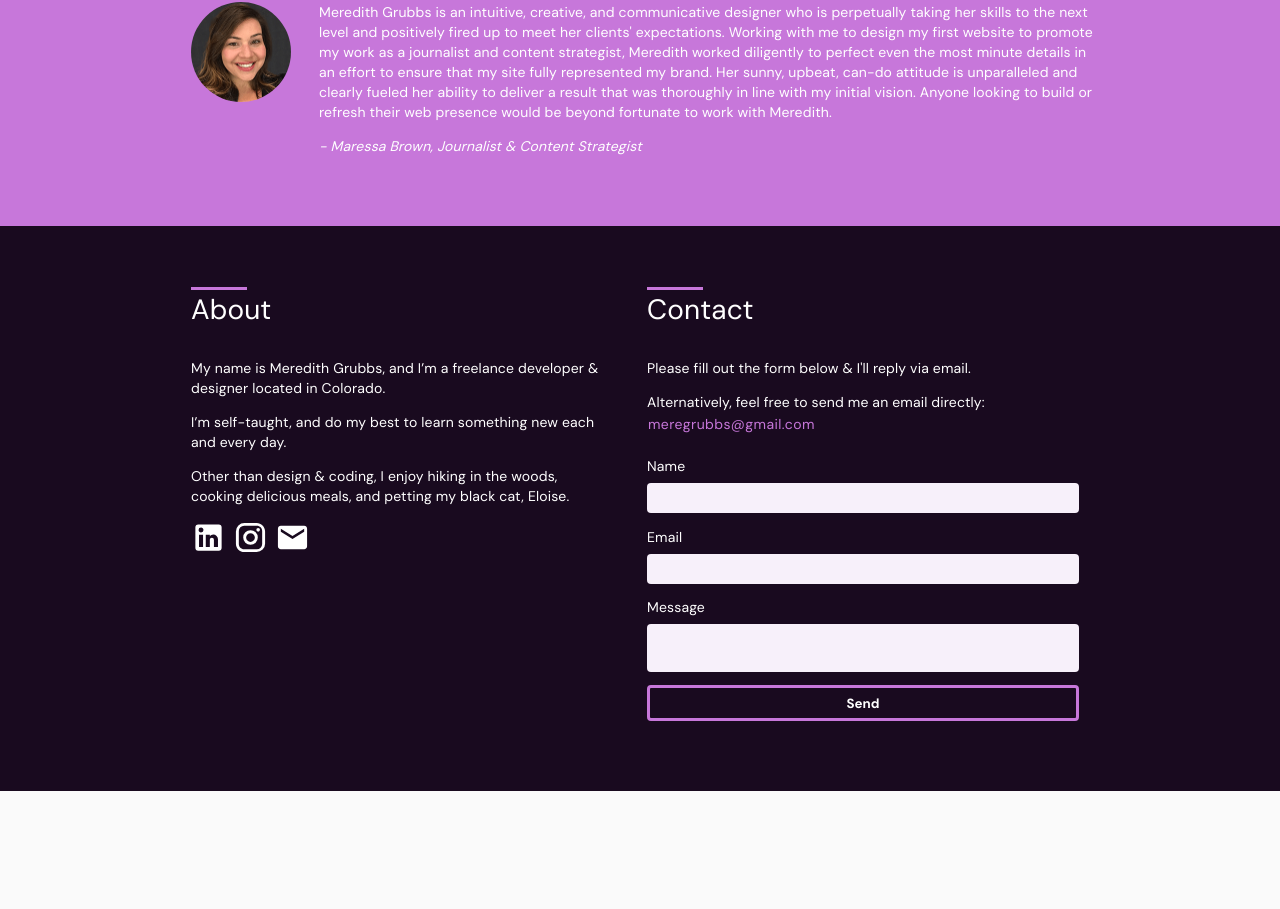
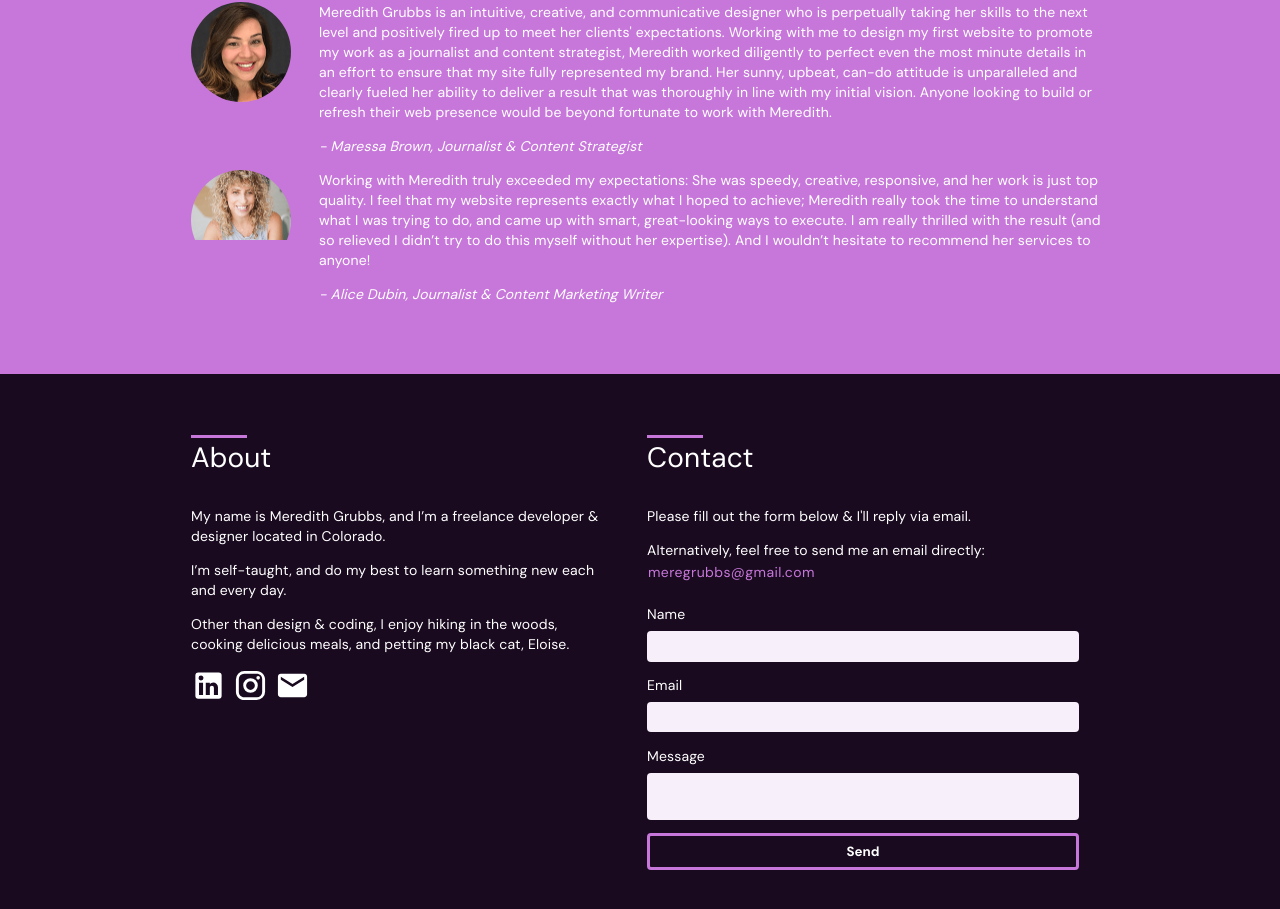
Before and after one commit to meregrubbs/portfolio, a React (Create React App) app: page / in a window 1280 px wide. Shown: the part 1392-2301 px from the top of the page. Before the commit the page ends 2183 px from the top, so only its background shows below. Built offline with nearby package versions, Linux system fonts and the light colour scheme.

Commit message:
alice testimonial

```diff
--- a/src/components/testimonials/Testimonials.js
+++ b/src/components/testimonials/Testimonials.js
@@ -7,6 +7,7 @@ import Container from '@material-ui/core/Container';
 
 // Testimonial Images (200px width)
 import maressa from './testimonialImages/maressa.png';
+import alice from './testimonialImages/alice_dubin.png';
 
 const useStyles = makeStyles(theme => ({
   root: {
@@ -41,6 +42,9 @@ const Testimonials = ({
               testimonialQuote="Meredith Grubbs is an intuitive, creative, and communicative designer who is perpetually taking her skills to the next level and positively fired up to meet her clients' expectations. Working with me to design my first website to promote my work as a journalist and content strategist, Meredith worked diligently to perfect even the most minute details in an effort to ensure that my site fully represented my brand. Her sunny, upbeat, can-do attitude is unparalleled and clearly fueled her ability to deliver a result that was thoroughly in line with my initial vision. Anyone looking to build or refresh their web presence would be beyond fortunate to work with Meredith."
               testimonialTitle='Maressa Brown, Journalist & Content Strategist'
             />
+            <SingleTestimonial
+            testimonialImage={alice}
+            testimonialQuote="Working with Meredith truly exceeded my expectations: She was speedy, creative, responsive, and her work is just top quality. I feel that my website represents exactly what I hoped to achieve; Meredith really took the time to understand what I was trying to do, and came up with smart, great-looking ways to execute. I am really thrilled with the result (and so relieved I didn’t try to do this myself without her expertise). And I wouldn’t hesitate to recommend her services to anyone!" testimonialTitle='Alice Dubin, Journalist & Content Marketing Writer' />
           </Grid>
         </Grid>
       </Container>
```
Also changed, not shown: src/components/testimonials/testimonialImages/alice_dubin.png (added), 1 other file (tests, documents, lock files or other folders).
